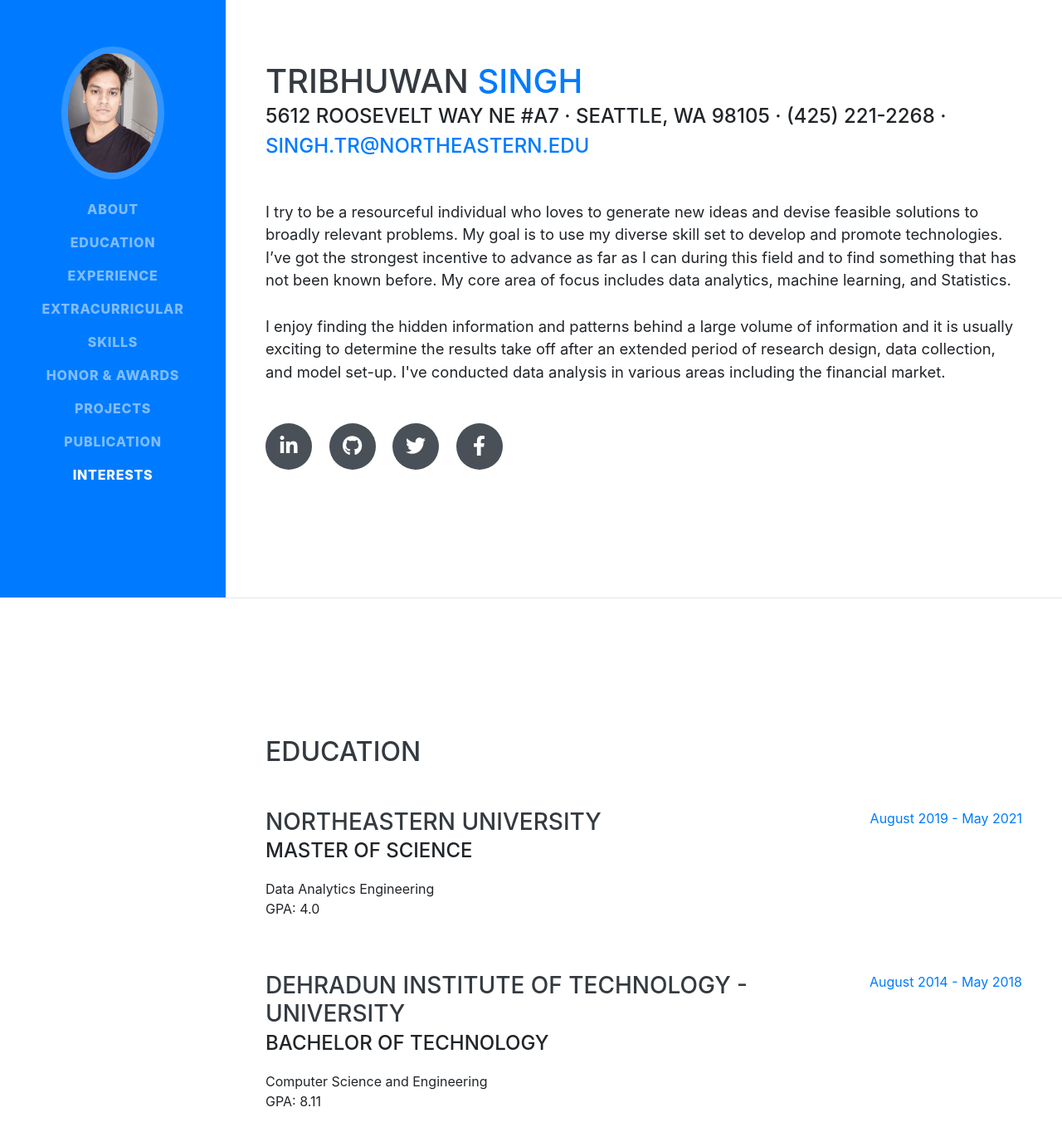
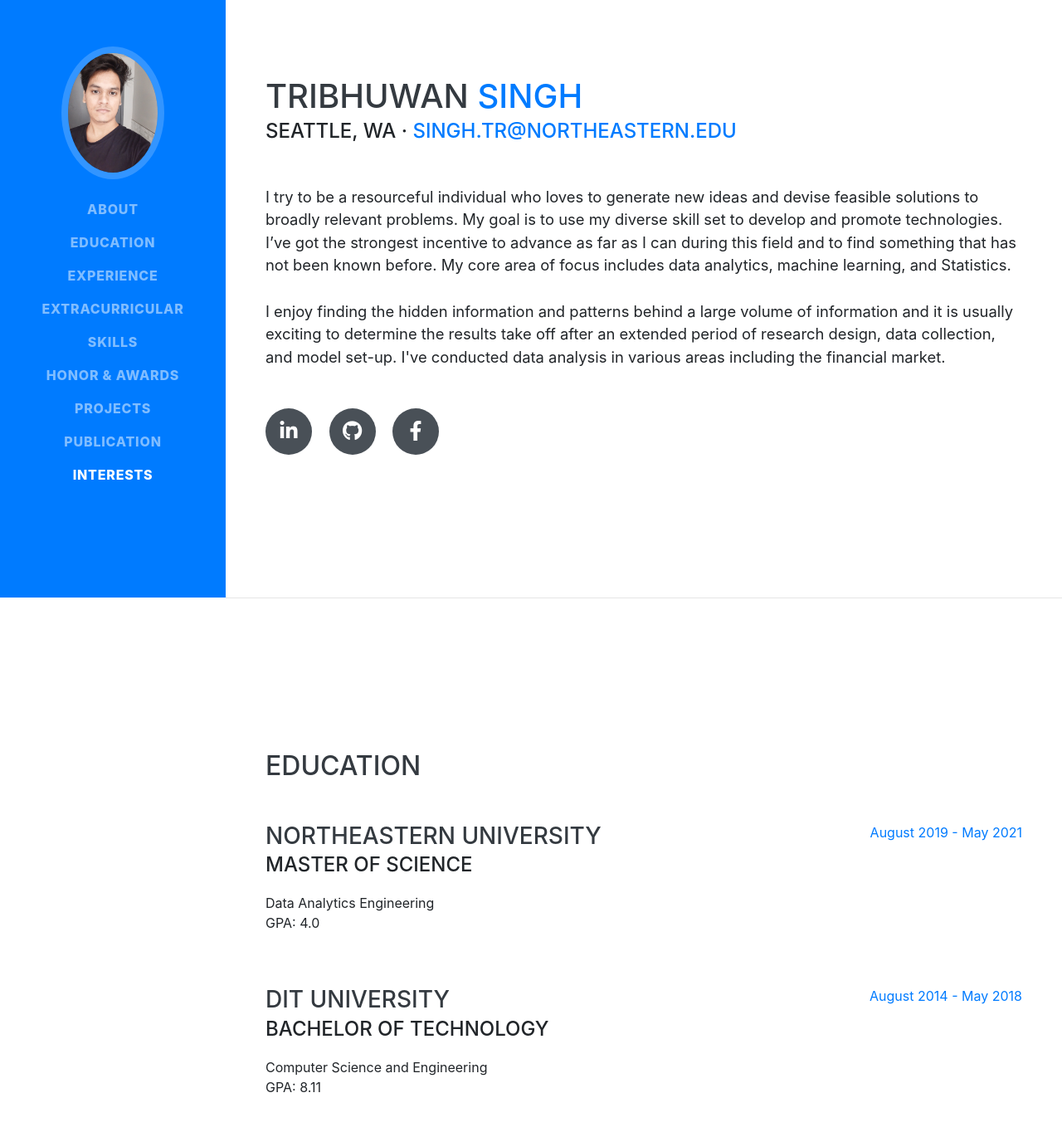
Before and after one commit to tsmanral/tsmanral.github.io, a website with bundled scripts: page index.html in a window 1280 px wide. Shown: the part 80-1438 px from the top of the page at 83% size. Built offline with nearby package versions, Linux system fonts and the light colour scheme; a web font is replaced by a local one.

Commit message:
Update index.html

```diff
--- a/index.html
+++ b/index.html
@@ -76,7 +76,7 @@
         <h1 class="mb-0">Tribhuwan
           <span class="text-primary">Singh</span>
         </h1>
-        <div class="subheading mb-5">5612 Roosevelt Way NE #A7 · Seattle, WA 98105 · (425) 221-2268 ·
+        <div class="subheading mb-5">Seattle, WA ·
           <a href="mailto:name@email.com">singh.tr@northeastern.edu</a>
         </div>
         <p class="lead mb-5">I try to be a resourceful individual who loves to generate new ideas and devise feasible solutions to broadly
@@ -88,15 +88,17 @@
           the results take off after an extended period of research design, data collection, and model set-up. I've conducted data analysis
           in various areas including the financial market. </p>
         <div class="social-icons">
-          <a href="https://www.linkedin.com/in/tribhuwan-singh-9411a175/">
+	<a href="https://www.linkedin.com/in/tribhuwan-singh-9411a175/">
             <i class="fab fa-linkedin-in"></i>
           </a>
           <a href="https://github.com/tsmanral">
             <i class="fab fa-github"></i>
           </a>
+	<!--
           <a href="https://twitter.com/tribhuwan50">
             <i class="fab fa-twitter"></i>
           </a>
+	-->
           <a href="https://www.facebook.com/tribhuwan50">
             <i class="fab fa-facebook-f"></i>
            </a>
@@ -125,7 +127,7 @@
 
         <div class="resume-item d-flex flex-column flex-md-row justify-content-between">
           <div class="resume-content">
-            <h3 class="mb-0">Dehradun Institute Of Technology - University </h3>
+            <h3 class="mb-0">DIT University </h3>
             <div class="subheading mb-3"> Bachelor of Technology </div>
             <div>Computer Science and Engineering</div>
             <p>GPA: 8.11</p>
```
